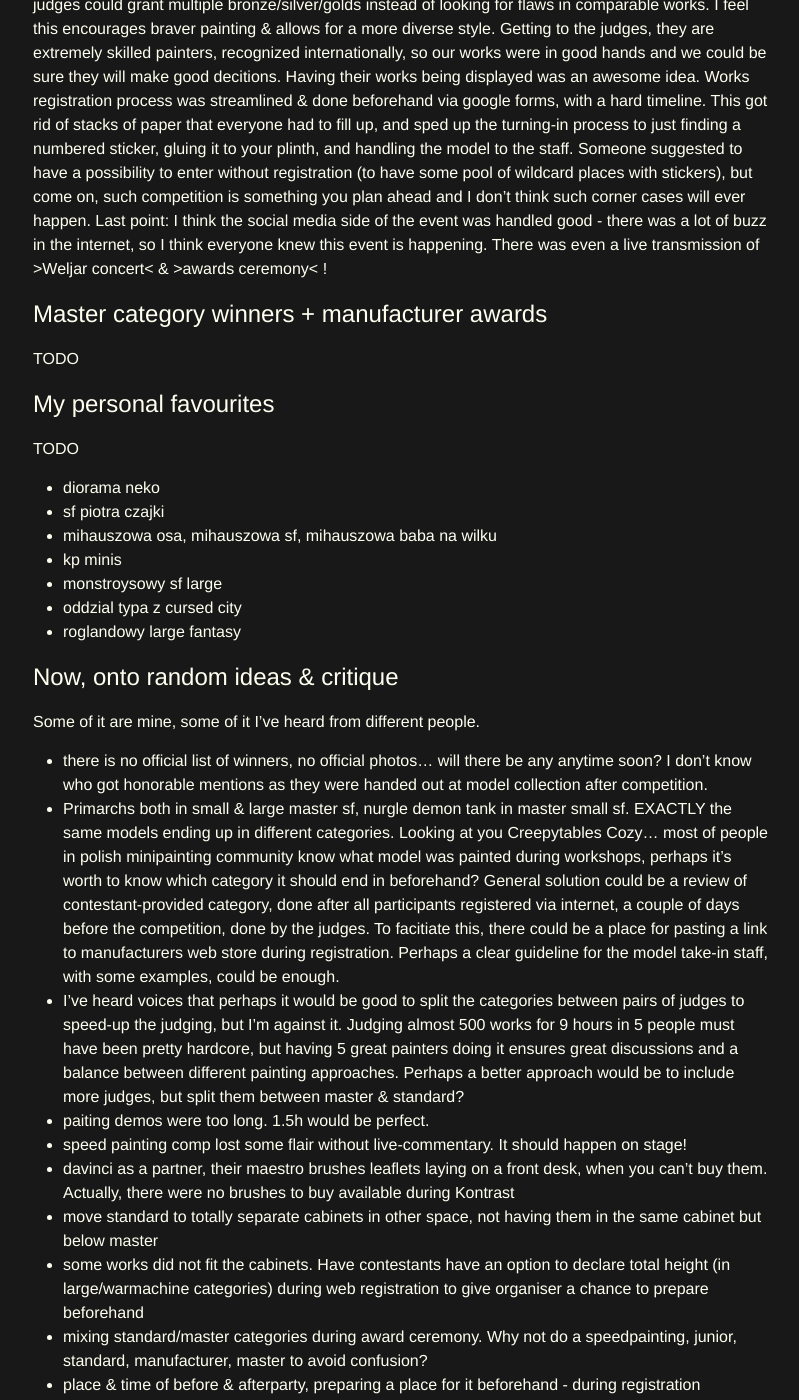
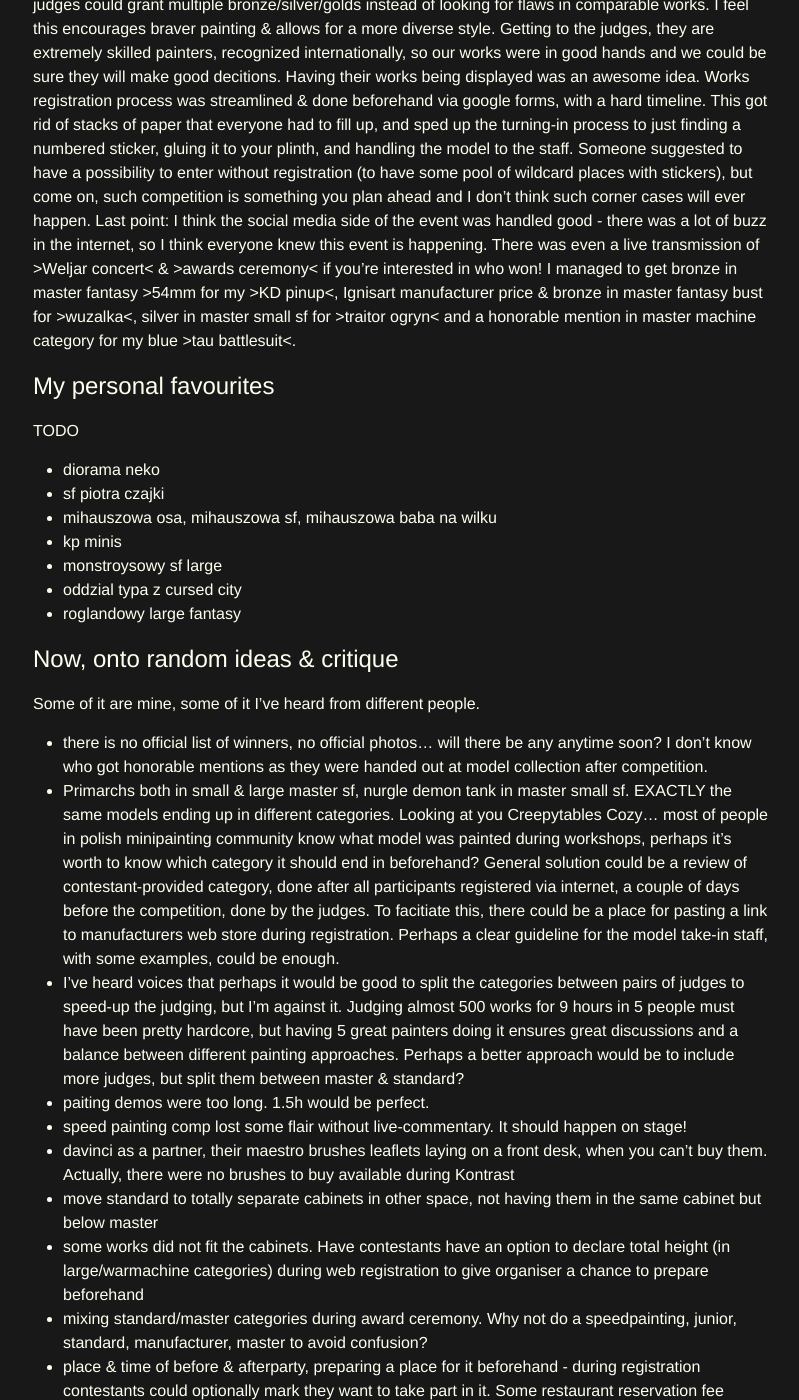
Before and after one commit to blobofpaint/blobofpaint.github.io, a Jekyll site: the page built from _posts/2021-11-24-kontrast-2021.markdown, in a window 1280 px wide and 1400 px high, scrolled down 980 px. Shown: the whole window, without its empty margins (237-1036 px from the left). Built offline with Jekyll 4.4.1, drawn with Linux system fonts in a browser that asks for light colours; comment, search, counter and statistics services are not loaded; some of the changed text lies outside the part shown.

Commit message:
Update 2021-11-24-kontrast-2021.markdown

```diff
--- a/_posts/2021-11-24-kontrast-2021.markdown
+++ b/_posts/2021-11-24-kontrast-2021.markdown
@@ -29,10 +29,8 @@ Simple: quality & amount (almost 500) of works, competitors from outside of Pola
 But let's get to brightest points for me, at least organisation-wise, so improvements over Hussar miniature painting competition that was held in Poland for many years.
 The category split between standard and master encourages everyone to bring their works, and I think this is the way to go (Hussar implemented it in last X edition). Also, the medal system worked like in most european competitions, meaning the judges could grant multiple bronze/silver/golds instead of looking for flaws in comparable works. I feel this encourages braver painting & allows for a more diverse style. Getting to the judges, they are extremely skilled painters, recognized internationally, so our works were in good hands and we could be sure they will make good decitions. Having their works being displayed was an awesome idea.
 Works registration process was streamlined & done beforehand via google forms, with a hard timeline. This got rid of stacks of paper that everyone had to fill up, and sped up the turning-in process to just finding a numbered sticker, gluing it to your plinth, and handling the model to the staff. Someone suggested to have a possibility to enter without registration (to have some pool of wildcard places with stickers), but come on, such competition is something you plan ahead and I don't think such corner cases will ever happen.
-Last point: I think the social media side of the event was handled good - there was a lot of buzz in the internet, so I think everyone knew this event is happening. There was even a live transmission of [>Weljar concert<](https://www.facebook.com/watch/live/?ref=search&v=2986924391561735) & [>awards ceremony<](https://www.facebook.com/watch/live/?ref=search&v=1235670463621480) !
+Last point: I think the social media side of the event was handled good - there was a lot of buzz in the internet, so I think everyone knew this event is happening. There was even a live transmission of [>Weljar concert<](https://www.facebook.com/watch/live/?ref=search&v=2986924391561735) & [>awards ceremony<](https://www.facebook.com/watch/live/?ref=search&v=1235670463621480) if you're interested in who won! I managed to get bronze in master fantasy >54mm for my [>KD pinup<](http://blobofpaint.github.io/2021/09/28/death-armor-kd-pinup.html), Ignisart manufacturer price & bronze in master fantasy bust for [>wuzalka<](http://blobofpaint.github.io/2021/10/29/wuzalka.html), silver in master small sf for [>traitor ogryn<](http://blobofpaint.github.io/2020/08/13/traitor-ogryn.html) and a honorable mention in master machine category for my blue [>tau battlesuit<](http://blobofpaint.github.io/2021/01/27/tau-broadside.html).
 
-# Master category winners + manufacturer awards
-TODO
 
 # My personal favourites
 TODO
@@ -58,4 +56,4 @@ Some of it are mine, some of it I've heard from different people.
 - place & time of before & afterparty, preparing a place for it beforehand - during registration contestants could optionally mark they want to take part in it. Some restaurant reservation fee collection before the contest?
 
 # Kontrast 2022
-There are awesome plans - Katarzyna 'KAHA' Gorska & Francesco Farabi demos, Kimera arriving... It will happen in june 2022, probably in the same spot in Warsaw, you have to be there! Details will be appearing on miniature night painting fb page: [https://www.facebook.com/miniaturenightpainting/](https://www.facebook.com/miniaturenightpainting/).
+There are awesome plans - Katarzyna 'KAHA' Gorska & Francesco Farabi demos, Kimera arriving... It will happen in june 2022, probably in the same spot in Warsaw, you have to be there! Details will be appearing on miniature night painting fb page: [https://www.facebook.com/miniaturenightpainting/](https://www.facebook.com/miniaturenightpainting/). Now sorry, I have to go watch some cyberpunk movies to get ready to paint YAWA by Neko Galaxy Minis that I've bought during the event :D
```
